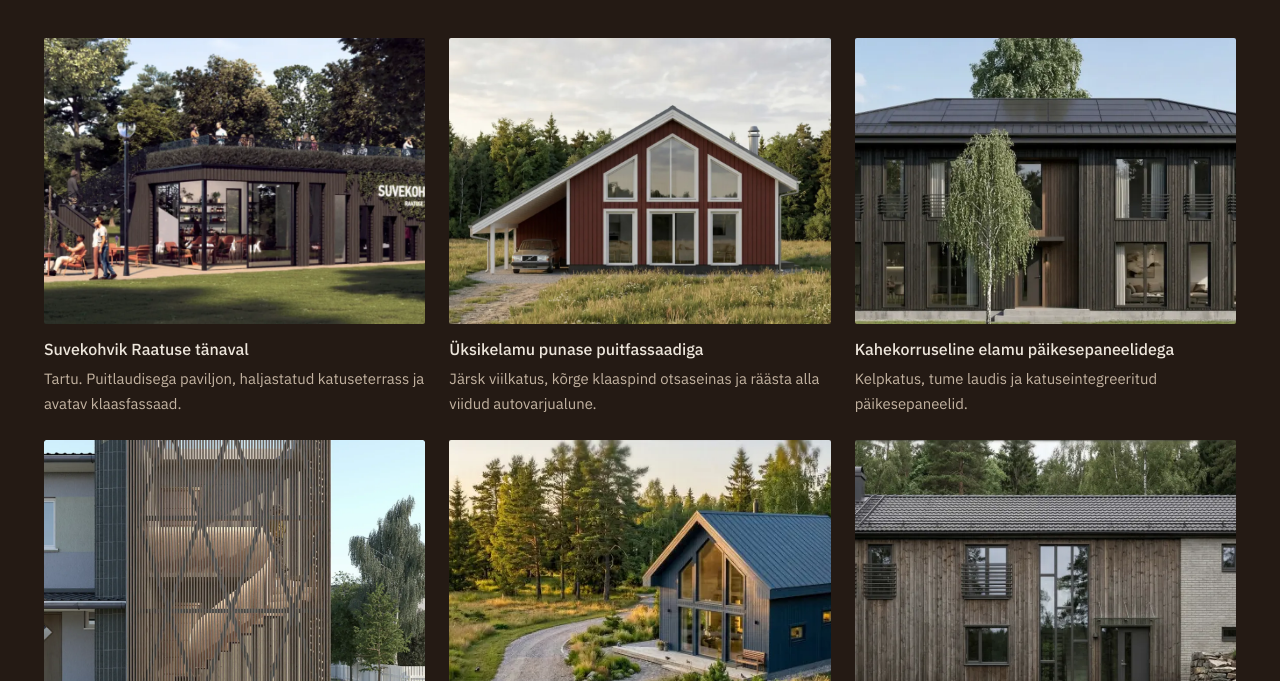
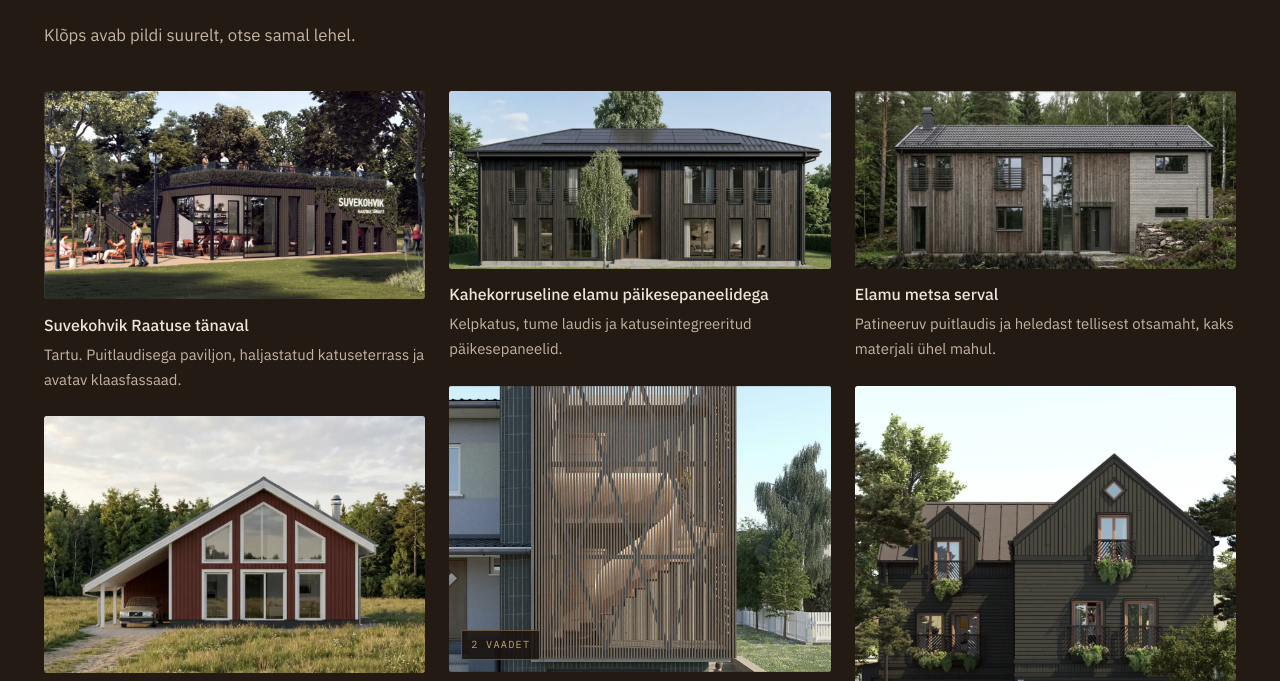
Before and after one commit to veebikaskkk/amaja, a website: page tood.html in a window 1280 px wide. Shown: the part 647-1328 px from the top of the page. Drawn offline with Linux system fonts and the light colour scheme.

Commit message:
Add files via upload

```diff
--- a/api/kontakt.js
+++ b/api/kontakt.js
@@ -44,7 +44,8 @@ export default async function handler(req, res) {
   const ettevote = puhasta(k.ettevote, 160);
   const telefon = puhasta(k.telefon, 60);
   const olemasolev = puhasta(k.olemasolev, 200);
-  const liik = k.liik === "uuendus" ? "Olemasoleva uuendus" : "Uus hoone";
+  const liigid = { uus: "Uus hoone", uuendus: "Olemasoleva uuendus", muu: "Muu" };
+  const liik = liigid[k.liik] || "Uus hoone";
 
   if (!nimi || !epost || !sonum) {
     return res.status(400).json({ ok: false });
--- a/skript.js
+++ b/skript.js
@@ -41,7 +41,9 @@
 
   /* ---------- Valgusti ---------- */
   var lingid = Array.prototype.slice.call(
-    document.querySelectorAll(".galerii-joonised a[href]")
+    document.querySelectorAll(
+      ".galerii-joonised a[href], .galerii figure > a[href], .galerii .slaidid a[href]"
+    )
   );
 
   if (lingid.length) {
@@ -53,6 +55,12 @@
       if (fig) {
         var cap = fig.querySelector("figcaption");
         if (cap) kirjeldus = cap.textContent.replace(pealkiri, "").trim();
+      }
+      if (a.classList.contains("slaid")) {
+        var slaidid = Array.prototype.slice.call(
+          a.parentNode.querySelectorAll("a.slaid")
+        );
+        pealkiri += ", vaade " + (slaidid.indexOf(a) + 1);
       }
       var img = a.querySelector("img");
       return {
--- a/stiil.css
+++ b/stiil.css
@@ -182,23 +182,36 @@ p{margin:0 0 1.1em}
 .galerii-eelvaade img{width:100%;border-radius:2px;aspect-ratio:4/3;object-fit:cover}
 .galerii-eelvaade figcaption{font-family:"Plex Mono",monospace;font-size:.72rem;letter-spacing:.12em;text-transform:uppercase;color:var(--tekst-tume);padding-top:.7rem}
 
-.galerii{display:grid;grid-template-columns:minmax(0,1fr);gap:24px;margin-top:2.6rem}
-@media (min-width:700px){.galerii{grid-template-columns:repeat(2,minmax(0,1fr))}}
-@media (min-width:1100px){.galerii{grid-template-columns:repeat(3,minmax(0,1fr))}}
-.galerii figure{margin:0}
-.galerii img{width:100%;aspect-ratio:4/3;object-fit:cover;border-radius:2px}
+.galerii{columns:1;column-gap:24px;margin-top:2.6rem}
+@media (min-width:700px){.galerii{columns:2}}
+@media (min-width:1100px){.galerii{columns:3}}
+.galerii figure{margin:0 0 24px;break-inside:avoid;page-break-inside:avoid}
+.galerii > figure > a,.galerii .slaidid{position:relative;display:block;border-radius:2px;overflow:hidden}
+.galerii > figure > a::after,.galerii .slaidid::after{
+  content:"Vaata suurelt";
+  position:absolute;right:10px;bottom:10px;z-index:3;
+  font-family:"Plex Mono",monospace;font-size:.6rem;letter-spacing:.1em;text-transform:uppercase;
+  background:rgba(26,19,16,.9);color:var(--aktsent);
+  border:1px solid var(--joon-tugev);
+  padding:4px 8px;border-radius:2px;
+  opacity:0;transition:opacity .18s ease;
+  pointer-events:none;
+}
+.galerii > figure > a:hover::after,.galerii > figure > a:focus-visible::after,
+.galerii .slaidid:hover::after{opacity:1}
+.galerii img{width:100%;height:auto;display:block;border-radius:2px}
 .galerii figcaption{padding-top:.8rem;font-size:.93rem;color:var(--tekst-tume)}
 .galerii figcaption strong{display:block;color:var(--tekst);font-weight:500;font-size:1rem;margin-bottom:.15rem}
 
 /* Slaidid galeriis */
-.slaidid{position:relative;width:100%;aspect-ratio:4/3;border-radius:2px;overflow:hidden;background:var(--susi)}
-.slaidid img.slaid{
-  position:absolute;inset:0;
-  width:100%;height:100%;object-fit:cover;
+.slaidid{width:100%;aspect-ratio:4/3;background:var(--susi)}
+.slaidid a.slaid{
+  position:absolute;inset:0;display:block;
   opacity:0;
   animation:slaidivahetus 9s infinite;
 }
-.slaidid img.slaid:nth-of-type(2){animation-delay:4.5s}
+.slaidid a.slaid img{width:100%;height:100%;object-fit:cover;border-radius:0}
+.slaidid a.slaid:nth-of-type(2){animation-delay:4.5s}
 @keyframes slaidivahetus{
   0%{opacity:0}
   6%{opacity:1}
@@ -213,8 +226,8 @@ p{margin:0 0 1.1em}
   border:1px solid var(--joon-tugev);border-radius:2px;padding:5px 9px;
 }
 @media (prefers-reduced-motion:reduce){
-  .slaidid img.slaid{animation:none;opacity:0}
-  .slaidid img.slaid.slaid-aktiivne{opacity:1}
+  .slaidid a.slaid{animation:none;opacity:0}
+  .slaidid a.slaid.slaid-aktiivne{opacity:1}
 }
 
 /* Joonised */
--- a/tood.html
+++ b/tood.html
@@ -92,33 +92,34 @@
     <div class="raam">
       <p class="silt">01 / Objektid</p>
       <h2>Valminud ja projekteeritud hooned</h2>
+      <p class="sissejuhatus">Klõps avab pildi suurelt, otse samal lehel.</p>
       <div class="galerii">
         <figure data-liik="objekt">
-          <img src="/pildid/suvekohvik-raatuse-tanav-tartu-projekt.webp" width="1200" height="655" loading="lazy" alt="Suvekohviku hoone projekt Raatuse tänaval Tartus, tumeda puitlaudisega paviljon ja haljastatud katuseterrass pargis.">
+          <a href="/pildid/suvekohvik-raatuse-tanav-tartu-projekt.webp" aria-label="Vaata suurelt: Suvekohvik Raatuse tänaval"><img src="/pildid/suvekohvik-raatuse-tanav-tartu-projekt.webp" width="1200" height="655" loading="lazy" alt="Suvekohviku hoone projekt Raatuse tänaval Tartus, tumeda puitlaudisega paviljon ja haljastatud katuseterrass pargis."></a>
           <figcaption><strong>Suvekohvik Raatuse tänaval</strong>Tartu. Puitlaudisega paviljon, haljastatud katuseterrass ja avatav klaasfassaad.</figcaption>
         </figure>
         <figure data-liik="objekt">
-          <img src="/pildid/eramu-punane-puitfassaad-varjualusega.webp" width="1200" height="807" loading="lazy" alt="Punase vertikaalse puitlaudisega üksikelamu järsu viilkatuse ja pikendatud räästa all oleva autovarjualusega, metsa serval.">
+          <a href="/pildid/eramu-punane-puitfassaad-varjualusega.webp" aria-label="Vaata suurelt: Üksikelamu punase puitfassaadiga"><img src="/pildid/eramu-punane-puitfassaad-varjualusega.webp" width="1200" height="807" loading="lazy" alt="Punase vertikaalse puitlaudisega üksikelamu järsu viilkatuse ja pikendatud räästa all oleva autovarjualusega, metsa serval."></a>
           <figcaption><strong>Üksikelamu punase puitfassaadiga</strong>Järsk viilkatus, kõrge klaaspind otsaseinas ja räästa alla viidud autovarjualune.</figcaption>
         </figure>
         <figure data-liik="objekt">
-          <img src="/pildid/eramu-tume-puitfassaad-paikesepaneelidega.webp" width="1200" height="559" loading="lazy" alt="Kahekorruseline tumeda vertikaalse puitlaudisega üksikelamu kelpkatuse ja katusele paigaldatud päikesepaneelidega.">
+          <a href="/pildid/eramu-tume-puitfassaad-paikesepaneelidega.webp" aria-label="Vaata suurelt: Kahekorruseline elamu päikesepaneelidega"><img src="/pildid/eramu-tume-puitfassaad-paikesepaneelidega.webp" width="1200" height="559" loading="lazy" alt="Kahekorruseline tumeda vertikaalse puitlaudisega üksikelamu kelpkatuse ja katusele paigaldatud päikesepaneelidega."></a>
           <figcaption><strong>Kahekorruseline elamu päikesepaneelidega</strong>Kelpkatus, tume laudis ja katuseintegreeritud päikesepaneelid.</figcaption>
         </figure>
         <figure data-liik="objekt">
-          <div class="slaidid" data-slaidid><img class="slaid slaid-aktiivne" src="/pildid/eramu-juurdeehitus-puitribifassaadiga.webp" width="1200" height="738" loading="lazy" alt="Olemasoleva krohvitud eramu tänavavaade koos uue puitribifassaadiga juurdeehitusega, mille sees on trepimaht."><img class="slaid" src="/pildid/juurdeehituse-puitribifassaad-lahivaade.webp" width="1200" height="1303" loading="lazy" alt="Juurdeehituse puitribifassaadi lähivaade, mille taga paistab läbi ribide kahekorruseline trepp ja soklikorruse aknad."><span class="slaidid-margis" aria-hidden="true">2 vaadet</span></div>
+          <div class="slaidid" data-slaidid><a class="slaid slaid-aktiivne" href="/pildid/eramu-juurdeehitus-puitribifassaadiga.webp" aria-label="Vaata suurelt: Eramu juurdeehitus, vaade 1"><img src="/pildid/eramu-juurdeehitus-puitribifassaadiga.webp" width="1200" height="738" loading="lazy" alt="Olemasoleva krohvitud eramu tänavavaade koos uue puitribifassaadiga juurdeehitusega, mille sees on trepimaht."></a><a class="slaid" href="/pildid/juurdeehituse-puitribifassaad-lahivaade.webp" aria-label="Vaata suurelt: Eramu juurdeehitus, vaade 2"><img src="/pildid/juurdeehituse-puitribifassaad-lahivaade.webp" width="1200" height="1303" loading="lazy" alt="Juurdeehituse puitribifassaadi lähivaade, mille taga paistab läbi ribide kahekorruseline trepp ja soklikorruse aknad."></a><span class="slaidid-margis" aria-hidden="true">2 vaadet</span></div>
           <figcaption><strong>Eramu juurdeehitus</strong>Krohvitud olemasoleva maja kõrvale uus maht, puitribifassaad ja klinkerkividega vahelüli. Kaks vaadet vahelduvad.</figcaption>
         </figure>
         <figure data-liik="objekt">
-          <img src="/pildid/eramu-tume-puitfassaad-01.webp" width="894" height="326" loading="lazy" alt="Tumeda puitfassaadiga üksikelamu kõrge viilkatusega, ees kruusatee ja hooldusvaba haljastus, valmis töö.">
+          <a href="/pildid/eramu-tume-puitfassaad-01.webp" aria-label="Vaata suurelt: Üksikelamu tumeda puitfassaadiga"><img src="/pildid/eramu-tume-puitfassaad-01.webp" width="894" height="326" loading="lazy" alt="Tumeda puitfassaadiga üksikelamu kõrge viilkatusega, ees kruusatee ja hooldusvaba haljastus, valmis töö."></a>
           <figcaption><strong>Üksikelamu tumeda puitfassaadiga</strong>Kõrge viilkatus, suur klaaspind otsaseinas ja vertikaalne laudis.</figcaption>
         </figure>
         <figure data-liik="objekt">
-          <img src="/pildid/eramu-puitfassaad-metsas-02.webp" width="1200" height="559" loading="lazy" alt="Halliks patineerunud vertikaalse puitlaudisega elamu männimetsa serval, otsaseinas heledast tellisest maht, valmis töö.">
+          <a href="/pildid/eramu-puitfassaad-metsas-02.webp" aria-label="Vaata suurelt: Elamu metsa serval"><img src="/pildid/eramu-puitfassaad-metsas-02.webp" width="1200" height="559" loading="lazy" alt="Halliks patineerunud vertikaalse puitlaudisega elamu männimetsa serval, otsaseinas heledast tellisest maht, valmis töö."></a>
           <figcaption><strong>Elamu metsa serval</strong>Patineeruv puitlaudis ja heledast tellisest otsamaht, kaks materjali ühel mahul.</figcaption>
         </figure>
         <figure data-liik="objekt">
-          <img src="/pildid/korterelamu-visualiseering-03.webp" width="1200" height="1275" loading="lazy" alt="Tumeroheliseks värvitud puidust korterelamu tänavavaate visualiseering, prantsuse rõdud ja puitaknad.">
+          <a href="/pildid/korterelamu-visualiseering-03.webp" aria-label="Vaata suurelt: Korterelamu tänavavaade"><img src="/pildid/korterelamu-visualiseering-03.webp" width="1200" height="1275" loading="lazy" alt="Tumeroheliseks värvitud puidust korterelamu tänavavaate visualiseering, prantsuse rõdud ja puitaknad."></a>
           <figcaption><strong>Korterelamu tänavavaade</strong>Visualiseering. Puitfassaad, prantsuse rõdud ja tänavajoont järgiv maht.</figcaption>
         </figure>
       </div>
```
Also changed, not shown: kontakt.html (+1 -0 lines), privaatsus.html (+1 -5 lines), README.md.
